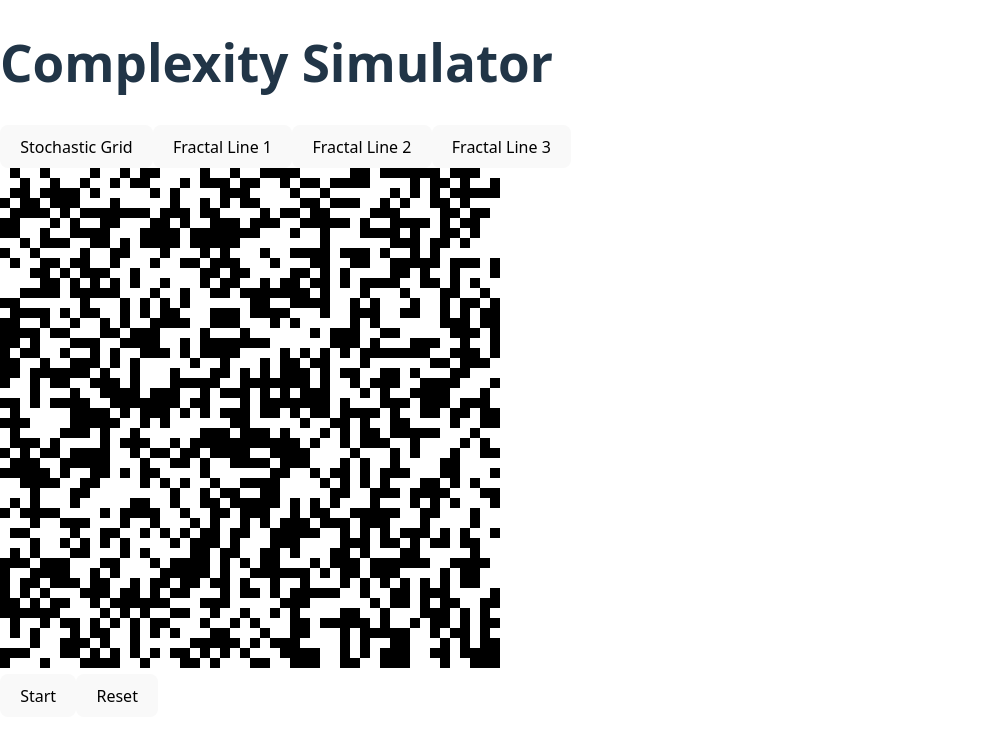
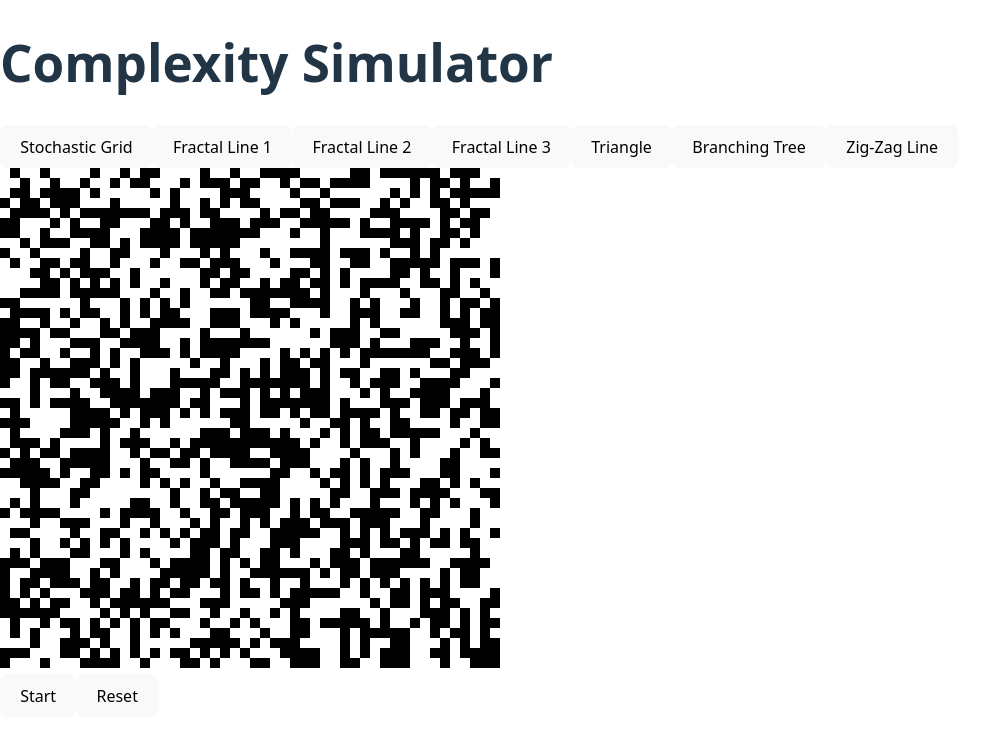
Before and after one commit to jo56/mandlebrot, a React (Vite) app in the folder stochastic-grid/: page / in a window 1280 px wide. Shown: the top 740 px of the page, without its empty margins (0-1001 px from the left). Built offline with nearby package versions, Linux system fonts and the light colour scheme.

Commit message:
refactoring

```diff
--- a/stochastic-grid/src/App.tsx
+++ b/stochastic-grid/src/App.tsx
@@ -1,16 +1,23 @@
 // App.tsx
 import React, { useState } from "react";
 import StochasticGrid from "./components/Grid";
-import FractalLine1 from "./components/FractalLine1";
-import FractalLine2 from "./components/FractalLine2";
-import FractalLine3 from "./components/FractalLine3";
-import Mandelbrot from "./components/Mandlebrot";
-import Multibrot from "./components/Multibrot";
-import JuliaSet from "./components/JuliaSet";
-import BurningShip from "./components/BurningShip";
+import FractalLine1 from "./components/FractalLines/FractalLine1";
+import FractalLine2 from "./components/FractalLines/FractalLine2";
+import FractalLine3 from "./components/FractalLines/FractalLine3";
+import FractalTriangle from "./components/FancyLines/FractalTriangle";
+import BranchingTree from "./components/BranchingTree";
+import ZigZagLine from "./components/FancyLines/ZigZagLine";
 
 export default function App() {
-  type Simulation = "grid" | "fractal1" | "fractal2" | "fractal3" | "mandlebrot" | "multibrot" | "julia" | "burningship";
+  type Simulation =
+    | "grid"
+    | "fractal1"
+    | "fractal2"
+    | "fractal3"
+    | "triangle"
+    | "tree"
+    | "zigzag";
+
   const [sim, setSim] = useState<Simulation>("grid");
 
   return (
@@ -23,29 +30,61 @@ export default function App() {
         <div className="flex gap-2 flex-wrap justify-center">
           <button
             onClick={() => setSim("grid")}
-            className={`px-4 py-2 rounded ${sim === "grid" ? "bg-blue-500 text-white" : "bg-gray-300"}`}
+            className={`px-4 py-2 rounded ${
+              sim === "grid" ? "bg-blue-500 text-white" : "bg-gray-300"
+            }`}
           >
             Stochastic Grid
           </button>
           <button
             onClick={() => setSim("fractal1")}
-            className={`px-4 py-2 rounded ${sim === "fractal1" ? "bg-blue-500 text-white" : "bg-gray-300"}`}
+            className={`px-4 py-2 rounded ${
+              sim === "fractal1" ? "bg-blue-500 text-white" : "bg-gray-300"
+            }`}
           >
             Fractal Line 1
           </button>
           <button
             onClick={() => setSim("fractal2")}
-            className={`px-4 py-2 rounded ${sim === "fractal2" ? "bg-blue-500 text-white" : "bg-gray-300"}`}
+            className={`px-4 py-2 rounded ${
+              sim === "fractal2" ? "bg-blue-500 text-white" : "bg-gray-300"
+            }`}
           >
             Fractal Line 2
           </button>
           <button
             onClick={() => setSim("fractal3")}
-            className={`px-4 py-2 rounded ${sim === "fractal3" ? "bg-blue-500 text-white" : "bg-gray-300"}`}
+            className={`px-4 py-2 rounded ${
+              sim === "fractal3" ? "bg-blue-500 text-white" : "bg-gray-300"
+            }`}
           >
             Fractal Line 3
           </button>
 
+          <button
+            onClick={() => setSim("triangle")}
+            className={`px-4 py-2 rounded ${
+              sim === "triangle" ? "bg-blue-500 text-white" : "bg-gray-300"
+            }`}
+          >
+            Triangle
+          </button>
+          <button
+            onClick={() => setSim("tree")}
+            className={`px-4 py-2 rounded ${
+              sim === "tree" ? "bg-blue-500 text-white" : "bg-gray-300"
+            }`}
+          >
+            Branching Tree
+          </button>
+          <button
+            onClick={() => setSim("zigzag")}
+            className={`px-4 py-2 rounded ${
+              sim === "zigzag" ? "bg-blue-500 text-white" : "bg-gray-300"
+            }`}
+          >
+            Zig-Zag Line
+          </button>
         </div>
 
         {/* Simulation Render */}
@@ -55,10 +94,9 @@ export default function App() {
             {sim === "fractal1" && <FractalLine1 />}
             {sim === "fractal2" && <FractalLine2 />}
             {sim === "fractal3" && <FractalLine3 />}
-            {sim === "mandlebrot" && <Mandelbrot />}
-            {sim === "multibrot" && <Multibrot />}
-            {sim === "julia" && <JuliaSet />}
-            {sim === "burningship" && <BurningShip/>}
+            {sim === "triangle" && <FractalTriangle />}
+            {sim === "tree" && <BranchingTree />}
+            {sim === "zigzag" && <ZigZagLine />}
           </div>
         </div>
       </div>
--- a/stochastic-grid/src/components/BranchingTree.tsx
+++ b/stochastic-grid/src/components/BranchingTree.tsx
@@ -1,5 +1,5 @@
 import React, { useState, useEffect } from "react";
-import SimulationCanvas from "./Canvas";
+import SimulationCanvas from "./Utils/Canvas";
 
 type Point = { x: number; y: number };
 type Line = { start: Point; end: Point };
--- a/stochastic-grid/src/components/FractalTriangle.tsx
+++ b/stochastic-grid/src/components/FancyLines/FractalTriangle.tsx
@@ -1,5 +1,5 @@
 import React, { useState, useEffect } from "react";
-import SimulationCanvas from "./Canvas";
+import SimulationCanvas from "../Utils/Canvas";
 
 type Point = { x: number; y: number };
 type Line = { start: Point; end: Point };
--- a/stochastic-grid/src/components/ZigZagLine.tsx
+++ b/stochastic-grid/src/components/FancyLines/ZigZagLine.tsx
@@ -1,5 +1,5 @@
 import React, { useState, useEffect } from "react";
-import SimulationCanvas from "./Canvas";
+import SimulationCanvas from "../Utils/Canvas";
 
 type Point = { x: number; y: number };
 type Line = { start: Point; end: Point };
--- a/stochastic-grid/src/components/FractalLine1.tsx
+++ b/stochastic-grid/src/components/FractalLines/FractalLine1.tsx
@@ -1,6 +1,6 @@
 // src/components/FractalLine1.tsx
 import React, { useRef, useEffect, useState } from "react";
-import SimulationCanvas from "./Canvas";
+import SimulationCanvas from "../Utils/Canvas";
 
 type Point = { x: number; y: number };
 type Line = { start: Point; end: Point };
```
Also changed, not shown: stochastic-grid/src/OldApp.tsx (deleted, +0 -22 lines), stochastic-grid/src/components/FractalLines/FractalLine2.tsx (renamed from stochastic-grid/src/components/FractalLine2.tsx), stochastic-grid/src/components/FractalLines/FractalLine3.tsx (renamed from stochastic-grid/src/components/FractalLine3.tsx), stochastic-grid/src/components/Utils/Canvas.tsx (renamed from stochastic-grid/src/components/canvas.tsx).
